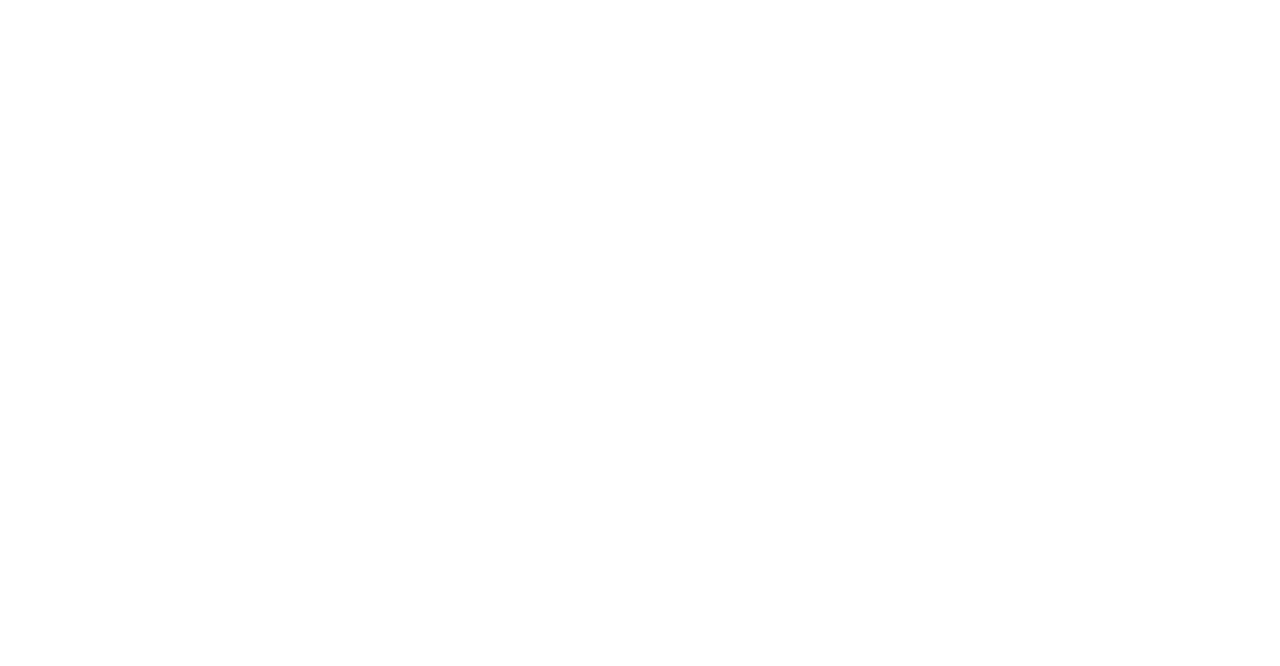
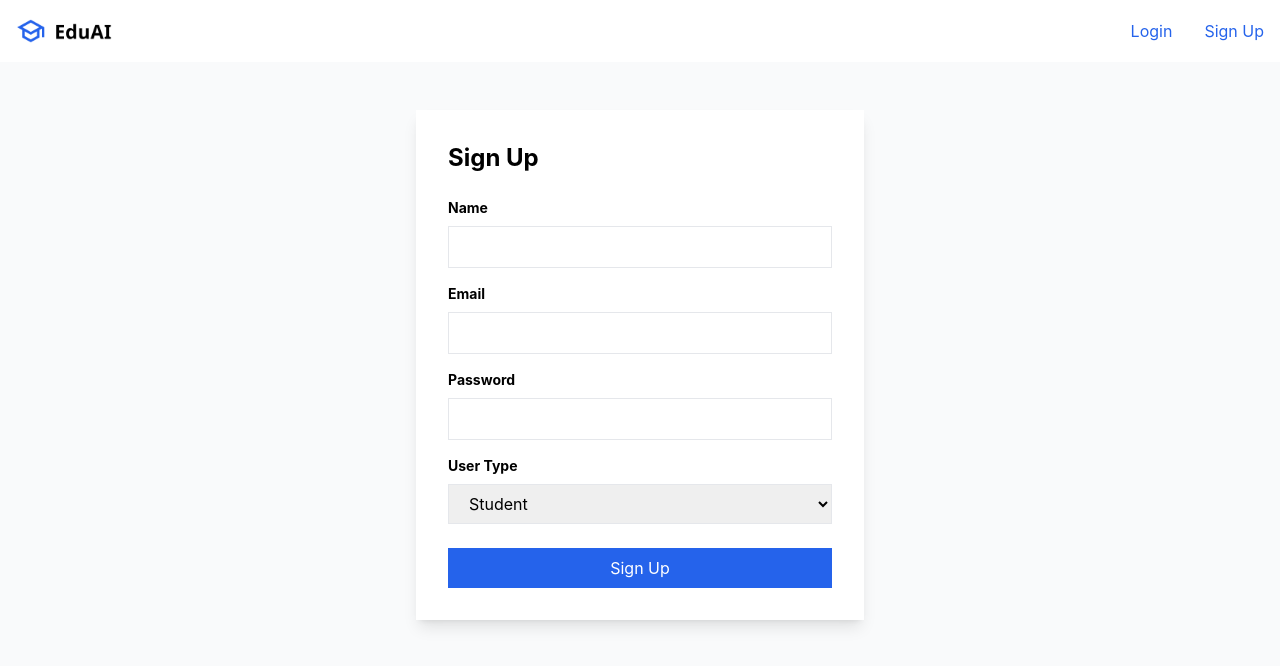
Before and after one commit to mbidnyj/baltic-ai-hackathon, a React (Create React App) app in the folder baltic-ai-hack-frontend/: page /signup in a window 1280 px wide. Before the commit this address had no page. Shown: the top 666 px of the page. Built offline with nearby package versions, Linux system fonts and the light colour scheme.

Commit message:
Add Login and Signup features

```diff
--- a/baltic-ai-hack-frontend/src/App.js
+++ b/baltic-ai-hack-frontend/src/App.js
@@ -4,18 +4,30 @@ import Layout from "./components/Layout";
 import TeacherDashboard from "./components/TeacherDashboard";
 import ModulePreview from "./components/ModulePreview";
 import EditModule from "./components/EditModule"; // Import the new EditModule component
+import Login from "./components/Auth/Login";
+import SignUp from "./components/Auth/SignUp";
+import LandingPage from "./components/LandingPage";
+import { UserProvider } from "./context/UserContext";
 
 function App() {
   return (
+    <UserProvider>
       <Router>
         <Routes>
           <Route path="/" element={<Layout />}>
-          <Route index element={<TeacherDashboard />} />
-          <Route path="/module/:moduleId/preview" element={<ModulePreview />} />
+            <Route path="login" element={<Login />} />
+            <Route path="signup" element={<SignUp />} />
+            <Route index element={<LandingPage />} />
+            <Route path="/teacher" element={<TeacherDashboard />} />
+            <Route
+              path="/module/:moduleId/preview"
+              element={<ModulePreview />}
+            />
             <Route path="/module/:moduleId/edit" element={<EditModule />} />
           </Route>
         </Routes>
       </Router>
+    </UserProvider>
   );
 }
 
--- /dev/null
+++ b/baltic-ai-hack-frontend/src/components/Auth/Login.js
@@ -0,0 +1,81 @@
+import React, { useState } from "react";
+import { useNavigate } from "react-router-dom";
+import { useUser } from "../../context/UserContext";
+
+const Login = () => {
+  const [formData, setFormData] = useState({
+    email: "",
+    password: "",
+    userType: "student",
+  });
+
+  const navigate = useNavigate();
+
+  const { setUserType } = useUser();
+
+  const handleInputChange = (e) => {
+    setFormData({
+      ...formData,
+      [e.target.name]: e.target.value,
+    });
+  };
+
+  const handleSubmit = (e) => {
+    e.preventDefault();
+
+    setUserType(formData.userType);
+
+    if (formData.userType === "student") {
+      navigate("/student");
+    } else if (formData.userType === "teacher") {
+      navigate("/teacher");
+    }
+  };
+
+  return (
+    <div className="max-w-md mx-auto bg-white shadow-lg p-8">
+      <h2 className="text-2xl font-bold mb-6">Login</h2>
+      <form onSubmit={handleSubmit}>
+        <div className="mb-4">
+          <label className="block text-sm font-bold mb-2">Email</label>
+          <input
+            type="email"
+            name="email"
+            value={formData.email}
+            onChange={handleInputChange}
+            className="w-full px-4 py-2 border"
+            required
+          />
+        </div>
+        <div className="mb-4">
+          <label className="block text-sm font-bold mb-2">Password</label>
+          <input
+            type="password"
+            name="password"
+            value={formData.password}
+            onChange={handleInputChange}
+            className="w-full px-4 py-2 border"
+            required
+          />
+        </div>
+        <div className="mb-6">
+          <label className="block text-sm font-bold mb-2">User Type</label>
+          <select
+            name="userType"
+            value={formData.userType}
+            onChange={handleInputChange}
+            className="w-full px-4 py-2 border"
+          >
+            <option value="student">Student</option>
+            <option value="teacher">Teacher</option>
+          </select>
+        </div>
+        <button type="submit" className="w-full bg-blue-600 text-white py-2">
+          Log In
+        </button>
+      </form>
+    </div>
+  );
+};
+
+export default Login;
--- /dev/null
+++ b/baltic-ai-hack-frontend/src/components/Auth/SignUp.js
@@ -0,0 +1,93 @@
+import React, { useState } from "react";
+import { useUser } from "../../context/UserContext";
+import { useNavigate } from "react-router-dom";
+
+const SignUp = () => {
+  const [formData, setFormData] = useState({
+    name: "",
+    email: "",
+    password: "",
+    userType: "student", // Default to student
+  });
+
+  const navigate = useNavigate();
+
+  const { setUserType } = useUser();
+
+  const handleInputChange = (e) => {
+    setFormData({
+      ...formData,
+      [e.target.name]: e.target.value,
+    });
+  };
+
+  const handleSubmit = (e) => {
+    e.preventDefault();
+
+    setUserType(formData.userType);
+
+    if (formData.userType === "student") {
+      navigate("/student");
+    } else if (formData.userType === "teacher") {
+      navigate("/teacher");
+    }
+  };
+
+  return (
+    <div className="max-w-md mx-auto bg-white shadow-lg p-8">
+      <h2 className="text-2xl font-bold mb-6">Sign Up</h2>
+      <form onSubmit={handleSubmit}>
+        <div className="mb-4">
+          <label className="block text-sm font-bold mb-2">Name</label>
+          <input
+            type="text"
+            name="name"
+            value={formData.name}
+            onChange={handleInputChange}
+            className="w-full px-4 py-2 border"
+            required
+          />
+        </div>
+        <div className="mb-4">
+          <label className="block text-sm font-bold mb-2">Email</label>
+          <input
+            type="email"
+            name="email"
+            value={formData.email}
+            onChange={handleInputChange}
+            className="w-full px-4 py-2 border"
+            required
+          />
+        </div>
+        <div className="mb-4">
+          <label className="block text-sm font-bold mb-2">Password</label>
+          <input
+            type="password"
+            name="password"
+            value={formData.password}
+            onChange={handleInputChange}
+            className="w-full px-4 py-2 border"
+            required
+          />
+        </div>
+        <div className="mb-6">
+          <label className="block text-sm font-bold mb-2">User Type</label>
+          <select
+            name="userType"
+            value={formData.userType}
+            onChange={handleInputChange}
+            className="w-full px-4 py-2 border"
+          >
+            <option value="student">Student</option>
+            <option value="teacher">Teacher</option>
+          </select>
+        </div>
+        <button type="submit" className="w-full bg-blue-600 text-white py-2">
+          Sign Up
+        </button>
+      </form>
+    </div>
+  );
+};
+
+export default SignUp;
--- a/baltic-ai-hack-frontend/src/components/Header.js
+++ b/baltic-ai-hack-frontend/src/components/Header.js
@@ -1,74 +1,92 @@
 import React from "react";
 import Logo from "./Logo";
 import { Link } from "react-router-dom";
+import { useUser } from "../context/UserContext";
 
-const Header = ({ userType = "teacher" }) => {
+const Header = () => {
+  const { userType } = useUser();
+
   return (
     <header className="bg-white shadow-sm p-4 flex justify-between items-center space-x-8">
       <Logo />
 
-      {/* Navigation Section */}
+      {userType === "guest" && (
+        <nav className="flex-1 flex items-center justify-end space-x-8">
+          <Link to="/login" className="text-blue-600">
+            Login
+          </Link>
+          <Link to="/signup" className="text-blue-600">
+            Sign Up
+          </Link>
+        </nav>
+      )}
+
+      {userType === "teacher" && (
+        <>
           <nav className="flex-1 flex justify-center items-center space-x-8">
-        <Link to="/" className="text-blue-600 hover:text-blue-800">
-          Dashboard
-        </Link>
             <Link to="#" className="hover:text-gray-700">
               Create Module +
             </Link>
-        {userType === "teacher" && (
             <Link to="#" className="hover:text-gray-700">
               Student Performance
             </Link>
-        )}
-        {userType === "student" && (
-          <Link to="#" className="hover:text-gray-700">
-            Self-evaluation
-          </Link>
-        )}
-        {userType === "student" && (
-          <Link to="#" className="hover:text-gray-700">
-            Progress
-          </Link>
-        )}
             <Link to="#" className="hover:text-gray-700">
               Notifications
             </Link>
           </nav>
 
-      {/* User Section */}
           <div className="flex items-center space-x-6">
-        {userType === "guest" && (
-          <>
-            <button className="px-4 py-2 text-gray-800 border rounded-md hover:bg-gray-100">
-              Log in
-            </button>
-            <button className="px-4 py-2 text-white bg-blue-600 rounded-md hover:bg-blue-700">
-              Sign up
-            </button>
-          </>
-        )}
-        {(userType === "teacher" || userType === "student") && (
             <div className="flex items-center space-x-4">
               <img
-              src={
-                userType === "teacher"
-                  ? "/teacher-avatar.png"
-                  : "/student-avatar.png"
-              }
-              alt={userType === "teacher" ? "Teacher Avatar" : "Student Avatar"}
+                src="/teacher-avatar.png"
+                alt="Teacher Avatar"
                 className="h-10 w-10 rounded-full"
               />
               <div>
                 <Link to="/profile" className="font-medium text-gray-900">
-                {userType === "teacher" ? "Mark Williams" : "Dave Student"}
+                  Mark Williams
                 </Link>
-              <p className="text-sm text-gray-500">
-                {userType === "teacher" ? "Teacher" : "Student"}
-              </p>
+                <p className="text-sm text-gray-500">Teacher</p>
               </div>
             </div>
+          </div>
+        </>
       )}
+
+      {userType === "student" && (
+        <>
+          <nav className="flex-1 flex items-center justify-end space-x-8">
+            <Link to="/" className="text-blue-600 hover:text-blue-800">
+              Dashboard
+            </Link>
+            <Link to="#" className="hover:text-gray-700">
+              Assignments
+            </Link>
+            <Link to="#" className="hover:text-gray-700">
+              Progress
+            </Link>
+            <Link to="#" className="hover:text-gray-700">
+              Notifications
+            </Link>
+          </nav>
+
+          <div className="flex items-center space-x-6">
+            <div className="flex items-center space-x-4">
+              <img
+                src="/student-avatar.png"
+                alt="Student Avatar"
+                className="h-10 w-10 rounded-full"
+              />
+              <div>
+                <Link to="/profile" className="font-medium text-gray-900">
+                  Dave Student
+                </Link>
+                <p className="text-sm text-gray-500">Student</p>
               </div>
+            </div>
+          </div>
+        </>
+      )}
     </header>
   );
 };
--- /dev/null
+++ b/baltic-ai-hack-frontend/src/components/LandingPage.js
@@ -0,0 +1,37 @@
+import React from "react";
+import { Link } from "react-router-dom";
+import Logo from "./Logo";
+
+const LandingPage = () => {
+  return (
+    <div className="bg-gray-50 flex flex-col items-center justify-center py-8">
+      <Logo size="lg" />
+
+      <h1 className="text-4xl font-bold text-gray-800 my-4">
+        Welcome to EduAI Platform
+      </h1>
+      <p className="text-lg text-gray-600 mb-6 text-center max-w-2xl">
+        A smart AI-driven platform that helps teachers and students achieve more
+        through personalized learning experiences. Join us and start your
+        journey!
+      </p>
+
+      <div className="flex space-x-4">
+        <Link
+          to="/login"
+          className="px-6 py-3 bg-blue-600 text-white rounded hover:bg-blue-700 transition"
+        >
+          Log In
+        </Link>
+        <Link
+          to="/signup"
+          className="px-6 py-3 bg-gray-200 text-gray-800 rounded hover:bg-gray-300 transition"
+        >
+          Sign Up
+        </Link>
+      </div>
+    </div>
+  );
+};
+
+export default LandingPage;
--- a/baltic-ai-hack-frontend/src/components/Layout.js
+++ b/baltic-ai-hack-frontend/src/components/Layout.js
@@ -1,16 +1,14 @@
-import React from 'react';
-import { Outlet } from 'react-router-dom';
-import Header from './Header'; // Import the Header component
+import React from "react";
+import { Outlet } from "react-router-dom";
+import Header from "./Header";
 
 const Layout = () => {
   return (
     <div>
-      {/* Header */}
-      <Header userType="teacher" /> {/* You can pass userType as a prop here */}
+      <Header userType="guest" />
 
-      {/* Main Content */}
       <main className="px-8 py-12 bg-gray-50 min-h-screen">
-        <Outlet /> {/* This renders the routed content */}
+        <Outlet />
       </main>
     </div>
   );
--- a/baltic-ai-hack-frontend/src/components/Logo.js
+++ b/baltic-ai-hack-frontend/src/components/Logo.js
@@ -1,9 +1,15 @@
 import React from "react";
 
-const Logo = () => {
+const Logo = ({ size = "md" }) => {
+  let sizes = {
+    sm: "w-18",
+    md: "w-24",
+    lg: "w-30",
+  };
+
   return (
     <a href="/">
-      <img className="w-24" src="/logo-with-text.png" />
+      <img className={sizes[size]} src="/logo-with-text.png" />
     </a>
   );
 };
--- /dev/null
+++ b/baltic-ai-hack-frontend/src/context/UserContext.js
@@ -0,0 +1,18 @@
+import React, { createContext, useState, useContext } from "react";
+
+// Create UserContext
+const UserContext = createContext();
+
+// Create a custom hook to access the context
+export const useUser = () => useContext(UserContext);
+
+// Create a provider component
+export const UserProvider = ({ children }) => {
+  const [userType, setUserType] = useState("guest");
+
+  return (
+    <UserContext.Provider value={{ userType, setUserType }}>
+      {children}
+    </UserContext.Provider>
+  );
+};
```
Lines whose indentation alone changed are shown as unchanged.
